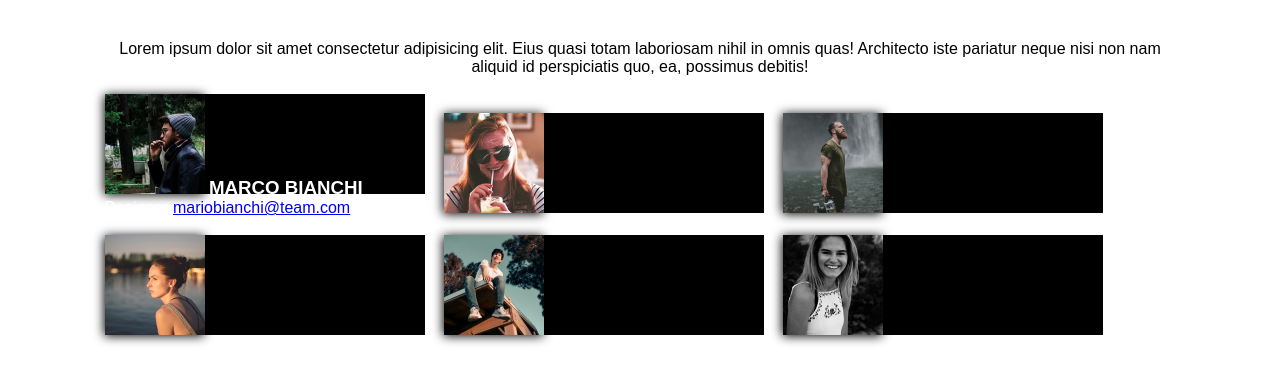
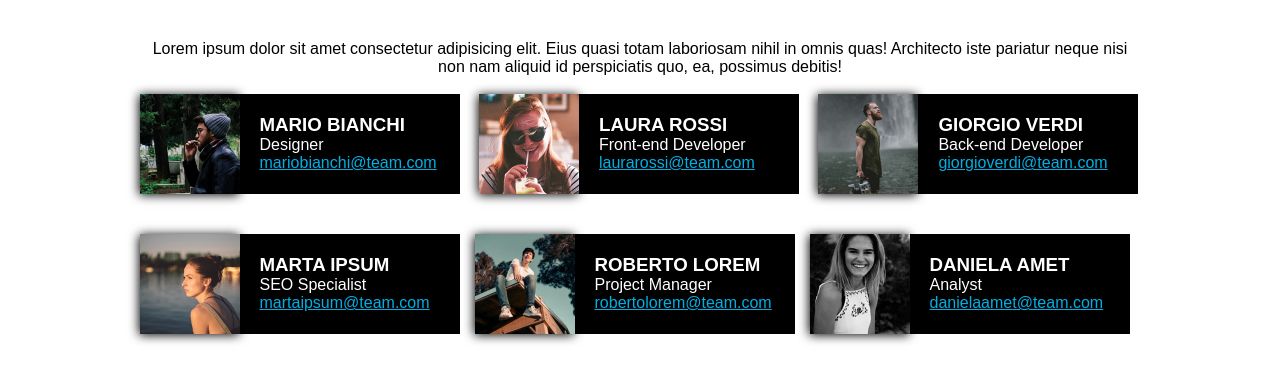
Before and after one commit to VenturelliGiorgia/html-css-float-cards, a plain HTML site: page index.html in a window 1280 px wide. Shown: the part 72-454 px from the top of the page. Drawn offline with Linux system fonts and the light colour scheme.

Commit message:
adds text

```diff
--- a/css/style.css
+++ b/css/style.css
@@ -27,8 +27,12 @@ main .container p {
     text-align: center;
 }
 
+a {
+    color: rgb(0 175 228);
+}
+
 .container {
-    width: 1135px;
+    width: 1065px;
     margin: auto;
     padding: 2rem;
 }
@@ -58,9 +62,12 @@ main .container p {
 }
 
 .cont1 {
-    background-color: #000000;
-    color: #ffffff;
-    width: 320px;
+    width: 220px;
     height: 100px;
+    float: right;
+    background-color: black;
+    color: white;
     display: inline-block;
+    padding-left: 20px;
+    padding-top: 20px;
 }
--- a/index.html
+++ b/index.html
@@ -7,7 +7,9 @@
     <title>Team</title>
     <link rel="stylesheet" href="css/style.css">
 </head>
+
 <body>
+
     <header>
             <h1>Meet our Team</h1>
     </header>
@@ -23,43 +25,67 @@
             <!--inserimento immagini e descrizione-->
             <div class="row clearfix">
                 <div class="col">
-                    <div class="cont1">
                     <img class="image" src="img/male1.png" alt="">
-                    <h3>MARCO BIANCHI</h3>
+                    <div class="cont1 ">
+                        <h3>MARIO BIANCHI</h3>
+                        <br>
                         <span>Designer</span>
+                        <br>
                         <a href="#">mariobianchi@team.com</a>
                     </div>
                 </div>
                 <div class="col">
-                    <div class="cont1">
                     <img class="image" src="img/female1.png" alt="">
+                    <div class="cont1 ">
+                        <h3>LAURA ROSSI</h3>
+                        <br>
+                        <span>Front-end Developer</span>
+                        <br>
+                        <a href="#">laurarossi@team.com</a>
                     </div>
                 </div>
+
                 <div class="col">
-                    <div class="cont1">
                     <img class="image" src="img/male2.png" alt="">
+                    <div class="cont1 ">
+                        <h3>GIORGIO VERDI</h3>
+                        <br>
+                        <span>Back-end Developer</span>
+                        <br>
+                        <a href="#">giorgioverdi@team.com</a>
                     </div>
                 </div>
             </div>
-
-            <div>
                 <br>
-            </div>
-
+                <br>
             <div class="row clearfix">
                <div class="col">
-                    <div class="cont1">
                     <img class="image" src="img/female2.png" alt="">
+                    <div class="cont1 ">
+                        <h3>MARTA IPSUM</h3>
+                        <br>
+                        <span>SEO Specialist</span>
+                        <br>
+                        <a href="#">martaipsum@team.com</a>
                     </div>
+                </div><div class="col">
+                    <img class="image" src="img/male3.png" alt="">
+                    <div class="cont1 ">
+                        <h3>ROBERTO LOREM</h3>
+                        <br>
+                        <span>Project Manager</span>
+                        <br>
+                        <a href="#">robertolorem@team.com</a>
                     </div>
-                <div class="col">
-                    <div class="cont1">
-                    <img class="image" src="img/male3.png" alt="">
+                </div><div class="col">
+                    <img class="image" src="img/female3.png" alt="">
+                    <div class="cont1 ">
+                        <h3>DANIELA AMET</h3>
+                        <br>
+                        <span>Analyst</span>
+                        <br>
+                        <a href="#">danielaamet@team.com</a>
                     </div>
-                </div>
-                <div class="col">
-                    <div class="cont1">
-                    <img class="image" src="img/female3.png" alt="">
                 </div>
              </div>
         </div>
```
Lines whose indentation alone changed are shown as unchanged.
